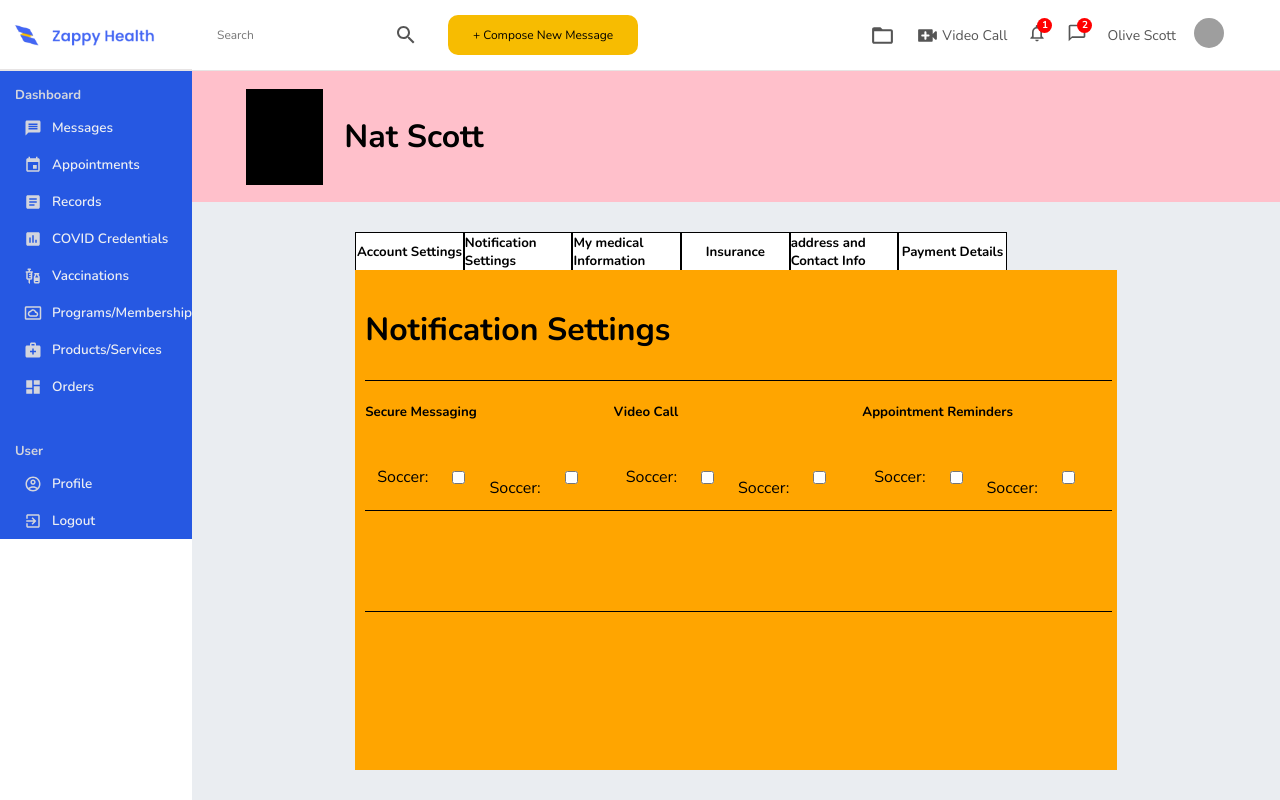
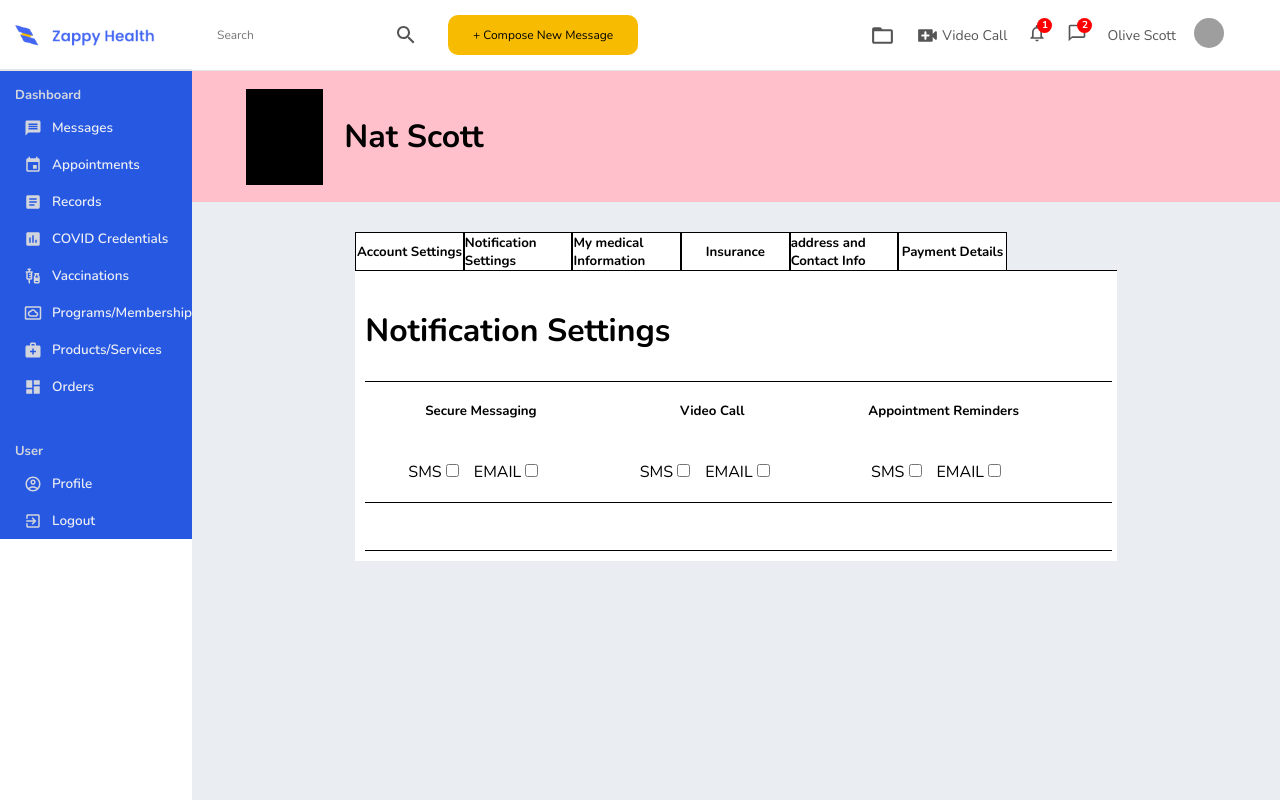
Before and after one commit to nascott94/telahealth-portal, a React (Create React App) app: page /profile in a window 1280 px wide. Both pictures are taken after a click on the element "Notification Settings". Built offline with nearby package versions, Linux system fonts and the light colour scheme; grey boxes are pictures that could not be loaded.

Commit message:
finished notification settings

```diff
--- a/src/components/profilepage/MyMedicalInformation.js
+++ b/src/components/profilepage/MyMedicalInformation.js
@@ -1,5 +1,7 @@
 import React from "react";
 import styled from "@emotion/styled";
+import AdjustIcon from "@mui/icons-material/Adjust";
+import AddRoundedIcon from "@mui/icons-material/AddRounded";
 
 const Container = styled.div`
   height: 500px;
@@ -14,12 +16,18 @@ const Container = styled.div`
 `;
 
 const ContainerTop = styled.div`
-  height: 100px;
+  height: 120px;
   width: 98%;
   border-bottom: 1px solid black;
   display: flex;
   flex-direction: column;
   justify-content: center;
+
+  .folder {
+    height: 30px;
+    width: 700px;
+    margin-bottom: 15px;
+  }
 `;
 
 const DropDownBox = styled.div`
@@ -65,6 +73,11 @@ const BottomBoxTopLeft = styled.div`
   width: 70%;
   display: flex;
   align-items: center;
+
+  .icon {
+    height: 45px;
+    width: 45px;
+  }
 `;
 
 const BottomBoxTopRight = styled.div`
@@ -72,6 +85,12 @@ const BottomBoxTopRight = styled.div`
   width: 30%;
   display: flex;
   align-items: center;
+
+  .plusIcon {
+    height: 25px;
+    width: 25px;
+    padding-left: 25px;
+  }
 `;
 
 const BottomBoxBottom = styled.div`
@@ -88,17 +107,21 @@ const MyMedicalInformation = () => {
       <Container>
         <ContainerTop>
           <h4>Patient Name:</h4>
-          <DropDownBox></DropDownBox>
+          <select name="folder" className="folder">
+            <option value="1" selected="selected">
+              Select File
+            </option>
+          </select>
         </ContainerTop>
         <ContainerBottom>
           <BottomBoxContainer>
             <BottomBoxTop>
               <BottomBoxTopLeft>
-                <h5>Danp</h5>
-                <h5>Danp</h5>
+                <AdjustIcon className="icon" />
+                <h2>Vitals</h2>
               </BottomBoxTopLeft>
               <BottomBoxTopRight>
-                <h5>Danp</h5>
+                <AddRoundedIcon className="plusIcon" />
               </BottomBoxTopRight>
             </BottomBoxTop>
             <BottomBoxBottom></BottomBoxBottom>
--- a/src/components/profilepage/NotificationSettings.js
+++ b/src/components/profilepage/NotificationSettings.js
@@ -2,14 +2,15 @@ import React from "react";
 import styled from "@emotion/styled";
 
 const Container = styled.div`
-  height: 500px;
+  height: 270px;
   width: 100%;
-  background-color: orange;
+  background-color: white;
   overflow: hidden;
   display: flex;
   flex-direction: column;
   padding: 10px;
   overflow: scroll;
+  border-top: 1px solid black;
 `;
 
 const ContainerTop = styled.div`
@@ -38,35 +39,48 @@ const MiddleTop = styled.div`
   width: 100%;
   display: flex;
   align-items: center;
+  justify-content: center;
 `;
 
 const MiddleBottom = styled.div`
   height: 50%;
   width: 100%;
   display: flex;
-  justify-content: space-around;
+  justify-content: space-between;
   align-items: center;
+  justify-content: center;
 `;
 
 const ContainerMiddleLeft = styled.div`
   height: 100%;
-  width: 33.3%;
+  width: 31%;
+
+  .padding {
+    padding-right: 15px;
+  }
 `;
 
 const ContainerMiddleMiddle = styled.div`
   height: 100%;
-  width: 33.3%;
+  width: 31%;
+
+  .padding {
+    padding-right: 15px;
+  }
 `;
 
 const ContainerMiddleright = styled.div`
   height: 100%;
-  width: 33.3%;
+  width: 31%;
+
+  .padding {
+    padding-right: 15px;
+  }
 `;
 
 const ContainerBottom = styled.div`
-  height: 100px;
+  height: 50px;
   width: 98%;
-
   border-bottom: 1px solid black;
 `;
 
@@ -85,10 +99,13 @@ const NotificationSettings = () => {
               <h5>Secure Messaging</h5>
             </MiddleTop>
             <MiddleBottom>
-              Soccer: <input type="checkbox" name="sports" value="soccer" />
-              <br />
-              Soccer: <input type="checkbox" name="sports" value="soccer" />
-              <br />
+              <div className="padding">
+                SMS <input type="checkbox" name="sports" value="soccer" />
+              </div>
+
+              <div className="padding">
+                EMAIL <input type="checkbox" name="sports" value="soccer" />
+              </div>
             </MiddleBottom>
           </ContainerMiddleLeft>
           <ContainerMiddleMiddle>
@@ -96,10 +113,12 @@ const NotificationSettings = () => {
               <h5>Video Call</h5>
             </MiddleTop>
             <MiddleBottom>
-              Soccer: <input type="checkbox" name="sports" value="soccer" />
-              <br />
-              Soccer: <input type="checkbox" name="sports" value="soccer" />
-              <br />
+              <div className="padding">
+                SMS <input type="checkbox" name="sports" value="soccer" />
+              </div>
+              <div className="padding">
+                EMAIL <input type="checkbox" name="sports" value="soccer" />
+              </div>
             </MiddleBottom>
           </ContainerMiddleMiddle>
           <ContainerMiddleright>
@@ -107,10 +126,12 @@ const NotificationSettings = () => {
               <h5>Appointment Reminders</h5>
             </MiddleTop>
             <MiddleBottom>
-              Soccer: <input type="checkbox" name="sports" value="soccer" />
-              <br />
-              Soccer: <input type="checkbox" name="sports" value="soccer" />
-              <br />
+              <div className="padding">
+                SMS <input type="checkbox" name="sports" value="soccer" />
+              </div>
+              <div className="padding">
+                EMAIL <input type="checkbox" name="sports" value="soccer" />
+              </div>
             </MiddleBottom>
           </ContainerMiddleright>
         </ContainerMiddle>
```
